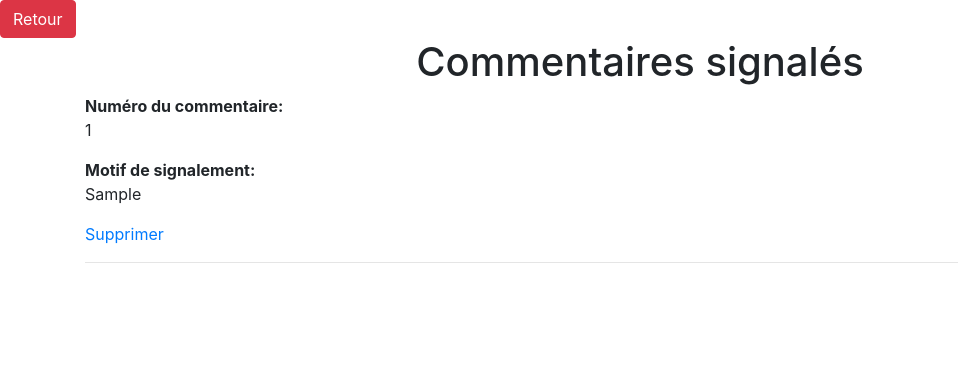
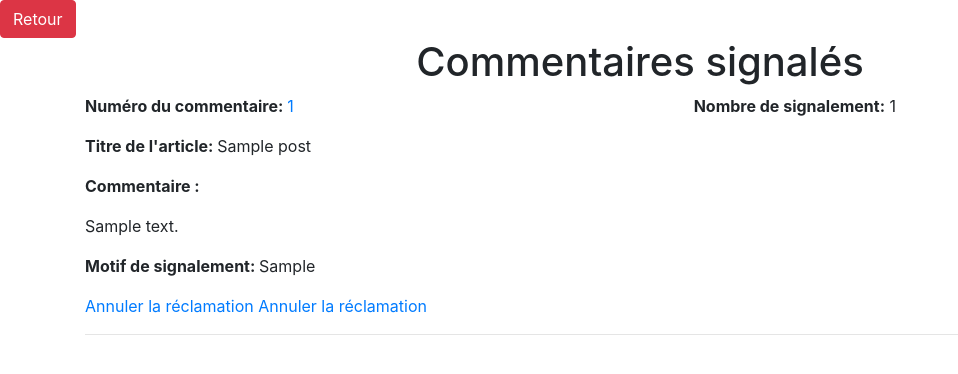
Before and after one commit to romuald85/blog_projet_4, a PHP site: page /index.php?route=commentSignal in a window 1280 px wide. Shown: the top 374 px of the page, without its empty margins (0-958 px from the left). Run offline with PHP 8.4, Linux system fonts and the light colour scheme; tables that the repository leaves empty or names only in its code hold one stand-in row (values such as "Sample post"); some libraries are stand-ins or nearby versions.

Commit message:
feature - gere le systeme de signalement de commentaire

```diff
--- a/Model/CommentManager.php
+++ b/Model/CommentManager.php
@@ -43,16 +43,6 @@ class CommentManager extends Manager
     }
   }
 
-  // Poste les commentaires signalés
-  public function descriptionComment($mail, $title, $numero, $message)
-  {
-    if(isset($mail, $title, $numero, $message))
-    {
-      $req = $this->db->prepare("INSERT INTO description(email, title, numero, message) VALUES (?, ?, ?, ?)");
-      $req->execute(array($mail, $title, $numero, $message));
-    }
-  }
-
   public function postCommentAlert($comment_id, $report)
   {
     if(isset($comment_id, $report))
@@ -64,7 +54,25 @@ class CommentManager extends Manager
 
   public function getAllCommentsSignal()
   {
-    $req = $this->db->prepare("SELECT * FROM reportcomments ORDER BY id DESC");
+    $req = $this->db->prepare(
+      "SELECT
+        c.id AS id_comment,
+        rc.report,
+        p.title,
+        p.id AS id_post,
+        rc.id AS id_report,
+        c.comment,
+        COUNT(rc.id) AS nb_report
+      FROM reportcomments AS rc
+      INNER JOIN comments AS c
+        ON c.id = rc.comment_id
+      INNER JOIN posts AS p
+        ON c.post_id = p.id
+      GROUP BY c.id
+      ORDER BY
+       nb_report DESC,
+       c.id DESC"
+    );
     $req->execute();
     return $req->fetchAll();
   }
--- a/View/Backend/commentSignal.php
+++ b/View/Backend/commentSignal.php
@@ -1,17 +1,23 @@
 <?php ob_start(); ?>
+
+<link rel="stylesheet" href="public/css/commentSignal.css">
 
 <a href="index.php?route=admin" class="btn btn-danger">Retour</a>
 
 <h1 class="text-center">Commentaires signalés</h1>
   <div class="container">
-    <?php if(!empty($comments)): ?>
-    <?php foreach($comments as $comment): ?>
-    <b>Numéro du commentaire: </b><p><?= $comment->comment_id ?></p>
-    <b>Motif de signalement: </b><p><?= $comment->report ?></p>
-    <a href="index.php?route=commentSignal&id=<?= $comment->id ?>&action=delete">Supprimer</a>
-    <hr>
-    <?php endforeach; ?>
-    <?php endif; ?>
+    <?php if(!empty($comments)):
+      foreach($comments as $comment): ?>
+        <p><b>Numéro du commentaire: </b><a href="index.php?route=post&id=<?= $comment->id_post; ?>#myComment-<?= $comment->id_comment; ?>"><?= $comment->id_comment; ?></a><span id="nb_report"><strong>Nombre de signalement:</strong> <?= $comment->nb_report ?></span></p>
+        <p><strong>Titre de l'article: </strong><?= $comment->title; ?></p>
+        <p><strong>Commentaire :</strong></p>
+        <p><?= $comment->comment; ?></p>
+        <p><b>Motif de signalement: </b><?= $comment->report; ?></p>
+        <a href="index.php?route=commentSignal&id=<?= $comment->id_report; ?>&action=delete">Annuler la r&eacute;clamation</a>
+        <a href="index.php?route=&id=<?= $comment->id_comment; ?>&action=delete">Annuler la r&eacute;clamation</a>
+        <hr>
+      <?php endforeach;
+    endif; ?>
   </div>
 
 
--- /dev/null
+++ b/public/css/commentSignal.css
@@ -0,0 +1,4 @@
+#nb_report
+{
+    margin-left: 400px;
+}
```
Also changed, not shown: View/Frontend/post.php (+3 -5 lines).
